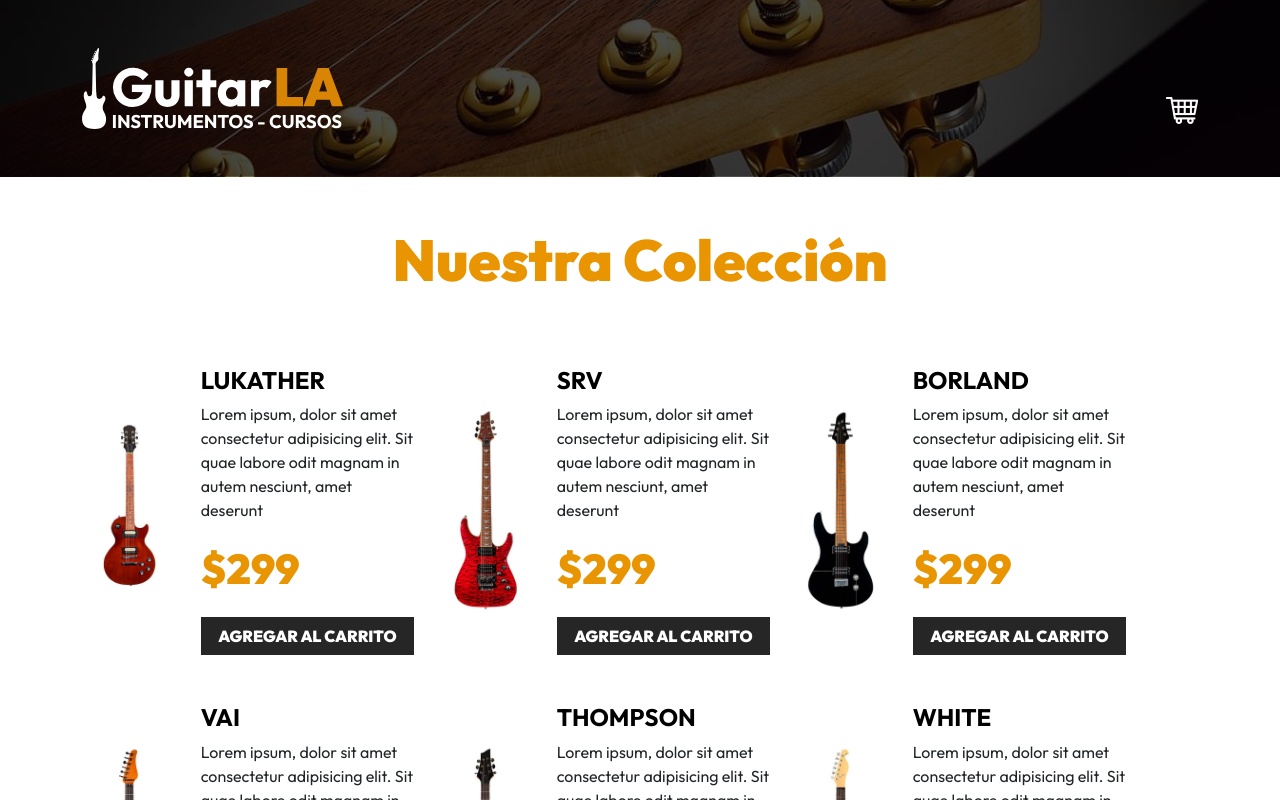
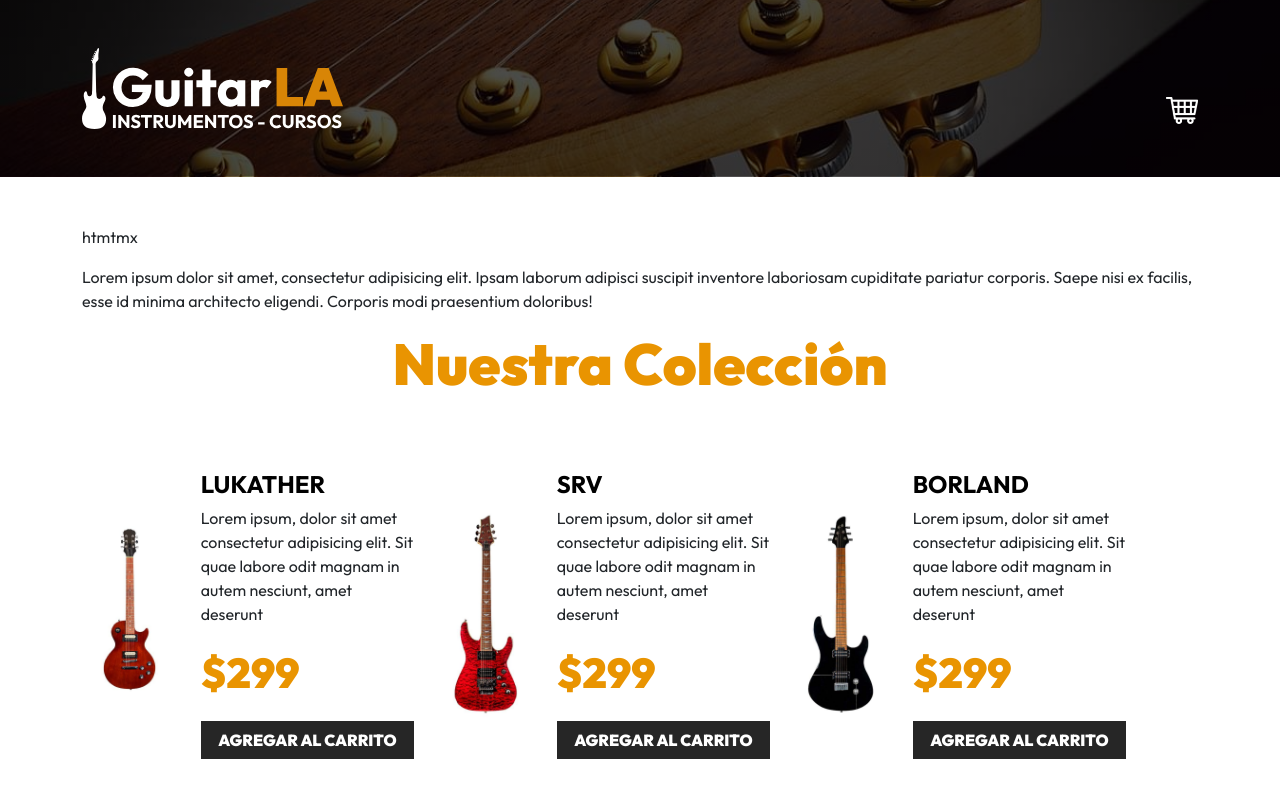
Before and after one commit to htmtmx/guitar-shoping-cart, a React (Vite) app: page / in a window 1280 px wide. Shown: the top 800 px of the page. Built offline with nearby package versions, Linux system fonts and the light colour scheme.

Commit message:
💄 Add Header component and import it in App.jsx, empty label to wrap content Header

```diff
--- a/src/App.jsx
+++ b/src/App.jsx
@@ -1,8 +1,10 @@
 
+import { Header } from "./components"
 function App() {
 
   return (
     <>
+
       <header className="py-5 header">
         <div className="container-xl">
           <div className="row justify-content-center justify-content-md-between">
@@ -75,6 +77,7 @@ function App() {
       </header>
 
       <main className="container-xl mt-5">
+        <Header />
         <h2 className="text-center">Nuestra Colección</h2>
 
         <div className="row mt-5">
@@ -255,12 +258,12 @@ function App() {
         </div>
       </main>
 
-
       <footer className="bg-dark mt-5 py-5">
         <div className="container-xl">
           <p className="text-white text-center fs-4 mt-4 m-md-0">GuitarLA - Todos los derechos Reservados</p>
         </div>
       </footer>
+
     </>
   )
 }
--- /dev/null
+++ b/src/components/Header/Header.jsx
@@ -0,0 +1,11 @@
+export default function Header() {
+
+  const username = 'htmtmx';
+
+  return (
+    <>
+      <p>{username}</p>
+      <p>Lorem ipsum dolor sit amet, consectetur adipisicing elit. Ipsam laborum adipisci suscipit inventore laboriosam cupiditate pariatur corporis. Saepe nisi ex facilis, esse id minima architecto eligendi. Corporis modi praesentium doloribus!</p>
+    </>
+  );
+}
--- /dev/null
+++ b/src/components/index.jsx
@@ -0,0 +1 @@
+export { default as Header } from "./Header/Header";
```
